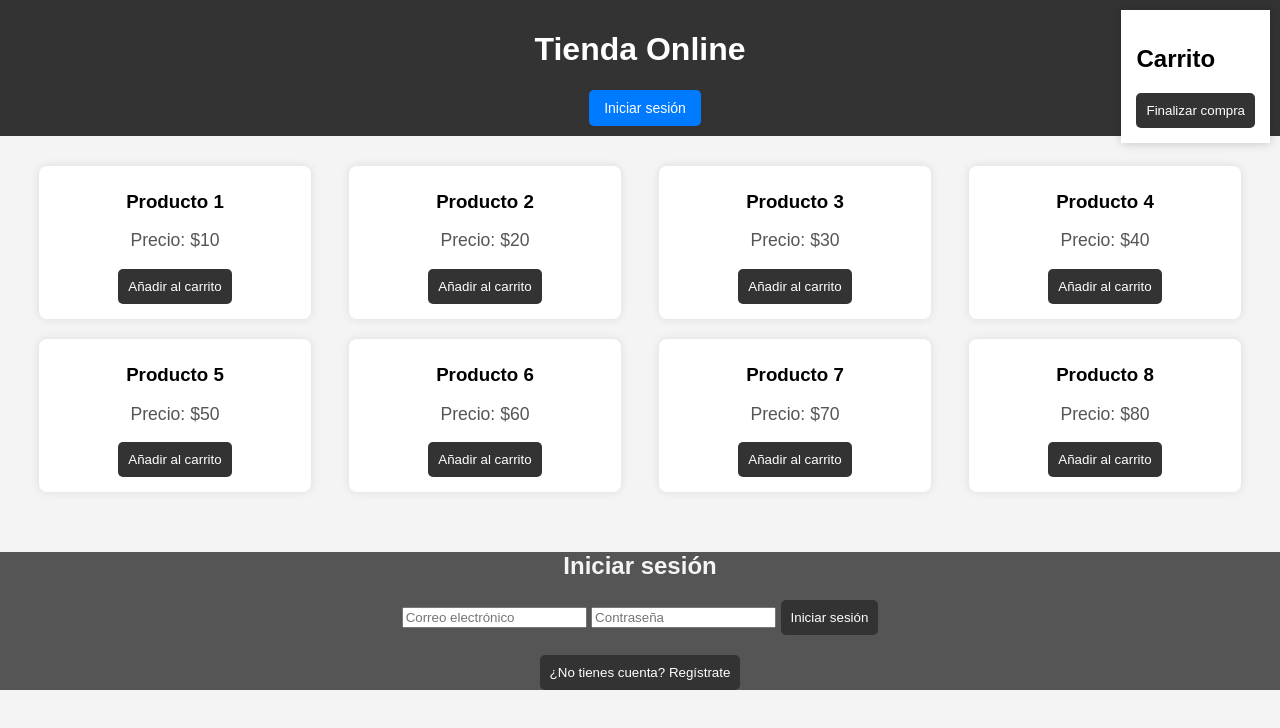
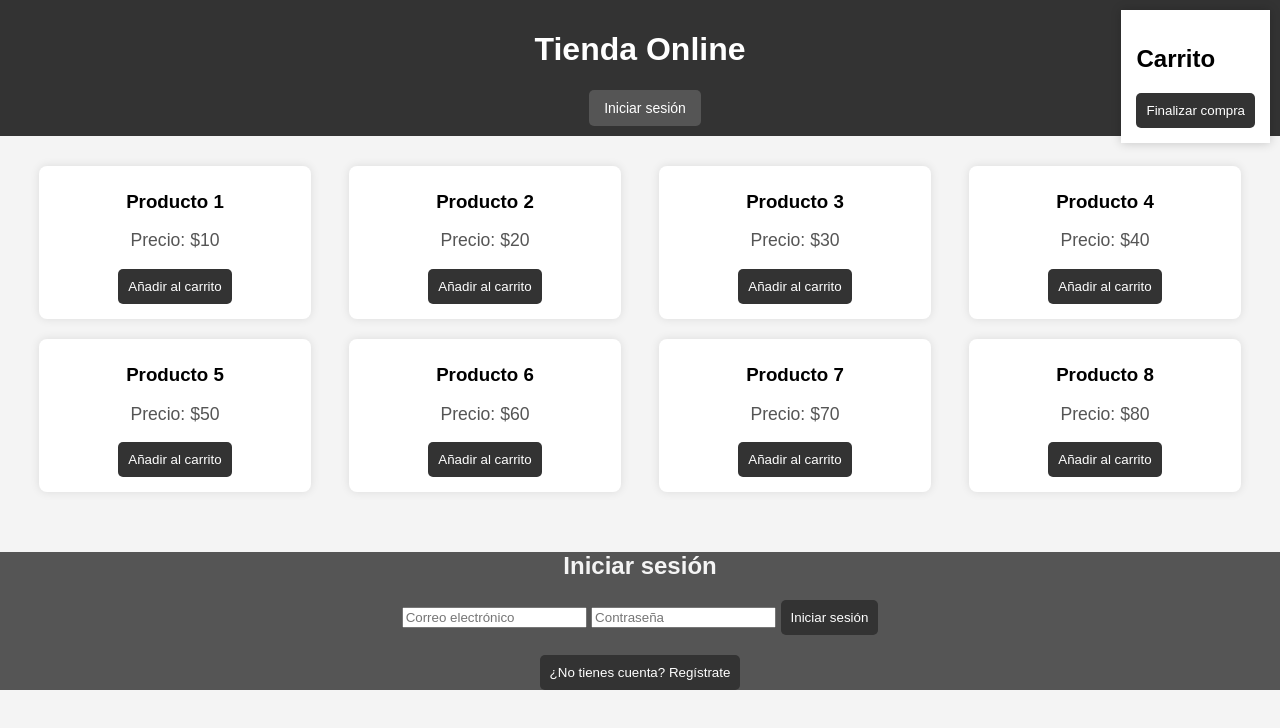
Before and after one commit to ValeriaSG/ProyectoWEB2, a plain HTML site: page INDEX.HTML in a window 1280 px wide. Drawn offline with Linux system fonts and the light colour scheme.

Commit message:
nuevocambio

```diff
--- a/style.css
+++ b/style.css
@@ -94,7 +94,7 @@ form {
 }
 
 #login-button {
-    background-color: #007BFF;
+    background-color: #555;
     color: white;
     border: none;
     padding: 10px 15px;
@@ -105,5 +105,5 @@ form {
 }
 
 #login-button:hover {
-    background-color: #0056b3;
+    background-color: #555;
 }
```
